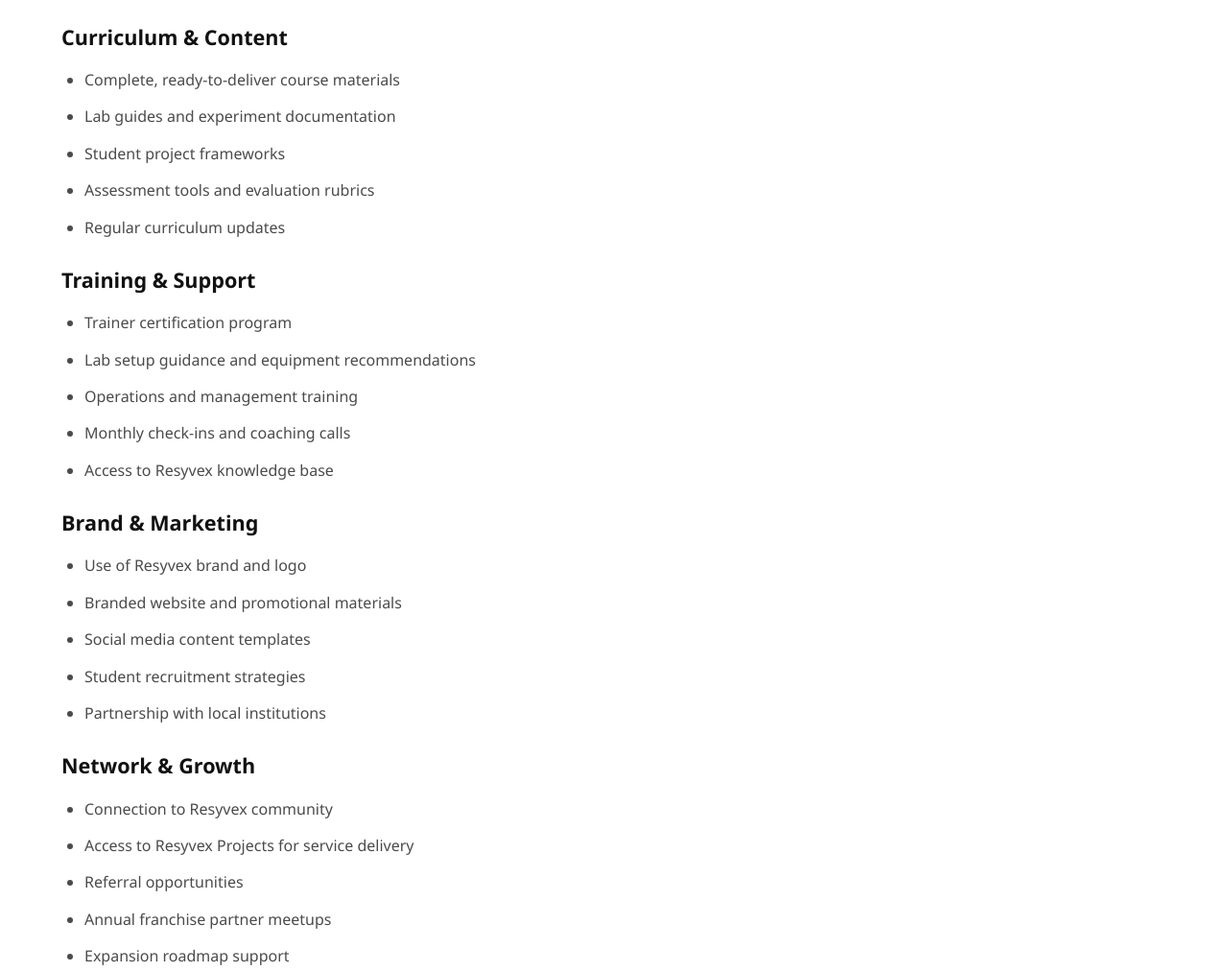
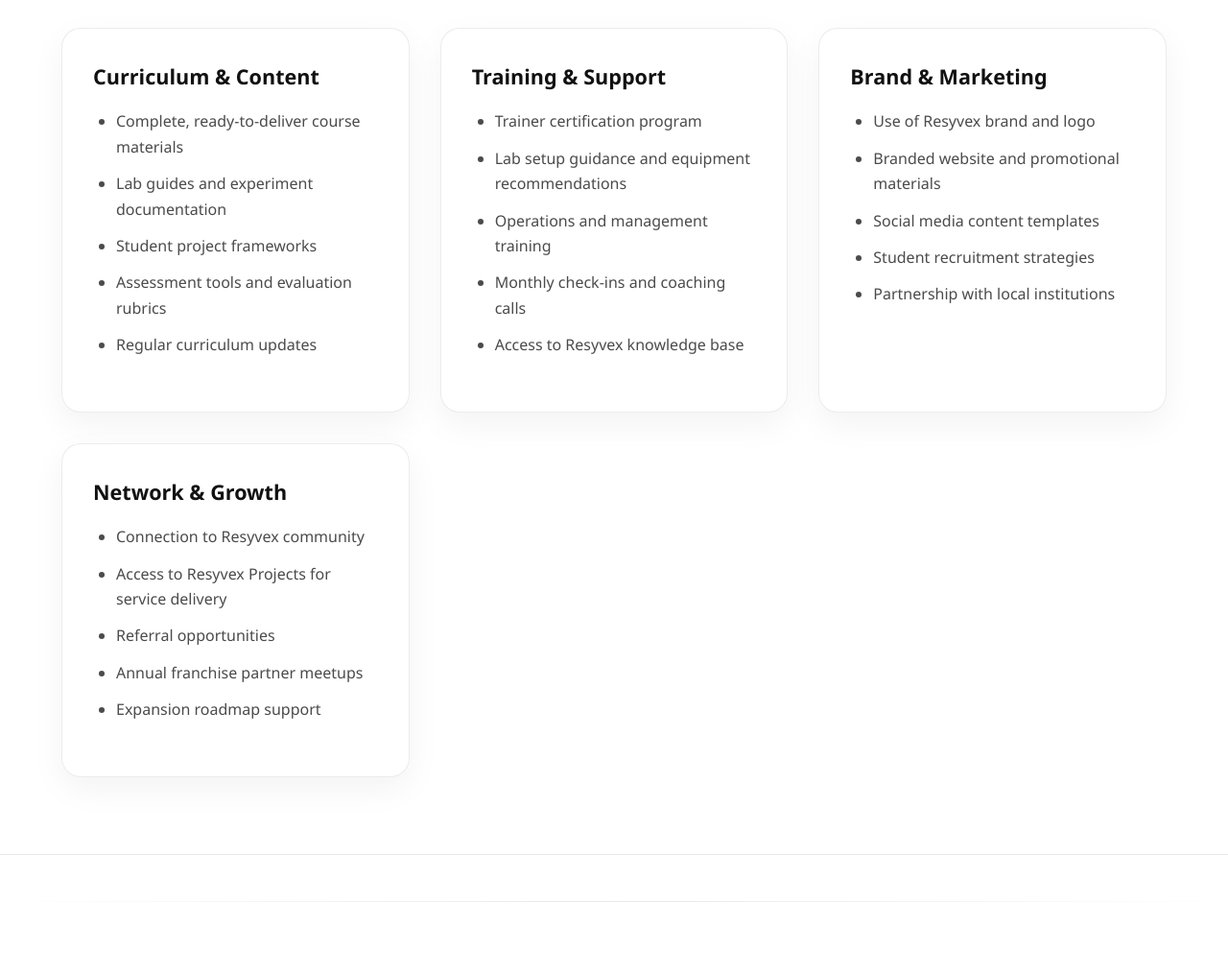
Before and after one commit to resyvex/Resyvex, a plain HTML site: page franchise.html in a window 1280 px wide. Shown: the part 2677-3690 px from the top of the page at 96% size. Drawn offline with Linux system fonts and the light colour scheme.

Commit message:
small fixes and redesign of franchises.

```diff
--- a/franchise.html
+++ b/franchise.html
@@ -101,41 +101,51 @@
         <section>
             <h2>What You Get</h2>
 
-            <h3 style="margin-top: 1.5rem;">Curriculum & Content</h3>
-            <ul>
+            <div class="cards-grid" style="grid-template-columns: repeat(auto-fit, minmax(300px, 1fr)); gap: 2rem; margin-top: 2rem;">
+                <div class="card">
+                    <h3>Curriculum & Content</h3>
+                    <ul style="margin-top: 1rem;">
                         <li>Complete, ready-to-deliver course materials</li>
                         <li>Lab guides and experiment documentation</li>
                         <li>Student project frameworks</li>
                         <li>Assessment tools and evaluation rubrics</li>
                         <li>Regular curriculum updates</li>
                     </ul>
+                </div>
 
-            <h3 style="margin-top: 1.5rem;">Training & Support</h3>
-            <ul>
+                <div class="card">
+                    <h3>Training & Support</h3>
+                    <ul style="margin-top: 1rem;">
                         <li>Trainer certification program</li>
                         <li>Lab setup guidance and equipment recommendations</li>
                         <li>Operations and management training</li>
                         <li>Monthly check-ins and coaching calls</li>
                         <li>Access to Resyvex knowledge base</li>
                     </ul>
+                </div>
 
-            <h3 style="margin-top: 1.5rem;">Brand & Marketing</h3>
-            <ul>
+                <div class="card">
+                    <h3>Brand & Marketing</h3>
+                    <ul style="margin-top: 1rem;">
                         <li>Use of Resyvex brand and logo</li>
                         <li>Branded website and promotional materials</li>
                         <li>Social media content templates</li>
                         <li>Student recruitment strategies</li>
                         <li>Partnership with local institutions</li>
                     </ul>
+                </div>
 
-            <h3 style="margin-top: 1.5rem;">Network & Growth</h3>
-            <ul>
+                <div class="card">
+                    <h3>Network & Growth</h3>
+                    <ul style="margin-top: 1rem;">
                         <li>Connection to Resyvex community</li>
                         <li>Access to Resyvex Projects for service delivery</li>
                         <li>Referral opportunities</li>
                         <li>Annual franchise partner meetups</li>
                         <li>Expansion roadmap support</li>
                     </ul>
+                </div>
+            </div>
         </section>
 
         <div class="divider"></div>
```
Lines whose indentation alone changed are shown as unchanged.
